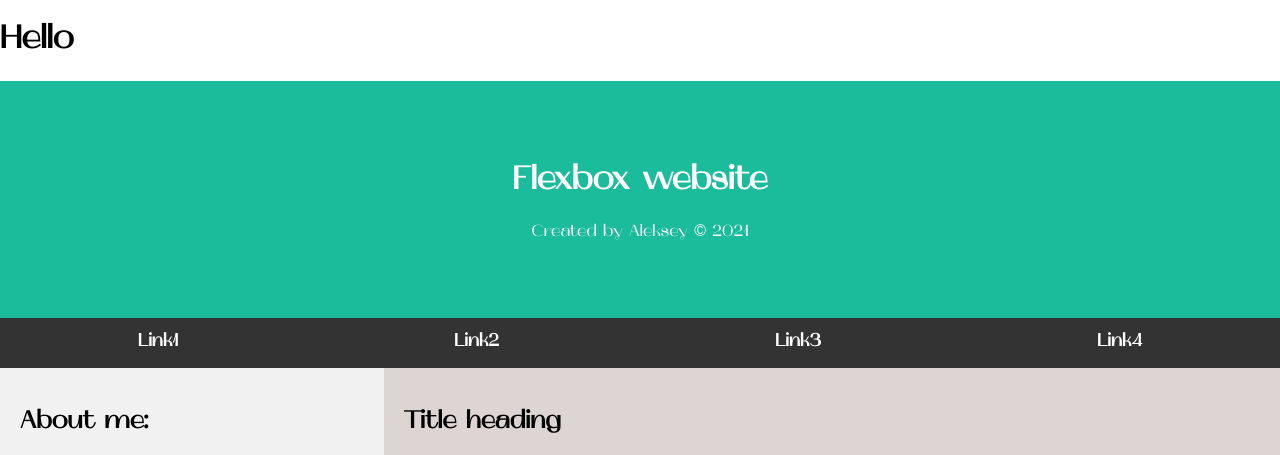
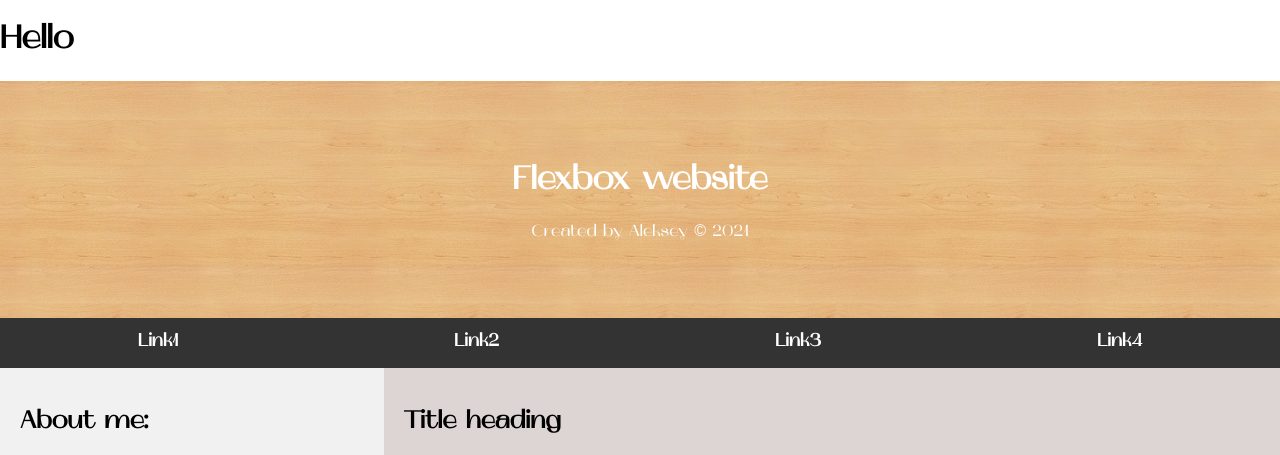
Before and after one commit to MyGitAccountName/first_flexbox_site, a plain HTML site: page index.html in a window 1280 px wide. Shown: the top 455 px of the page. Drawn offline with Linux system fonts and the light colour scheme; a web font is replaced by a local one.

Commit message:
Изменение фона в хедере

```diff
--- a/css/style.css
+++ b/css/style.css
@@ -18,8 +18,8 @@ body {
 header {
     padding: 60px;
     text-align: center;
-    background-color: #1abc9c;
     color: #fff;
+    background: URL("../images/wood.jpg") repeat-x;
 }
 
 nav {
```
Also changed, not shown: images/wood.jpg (added).
